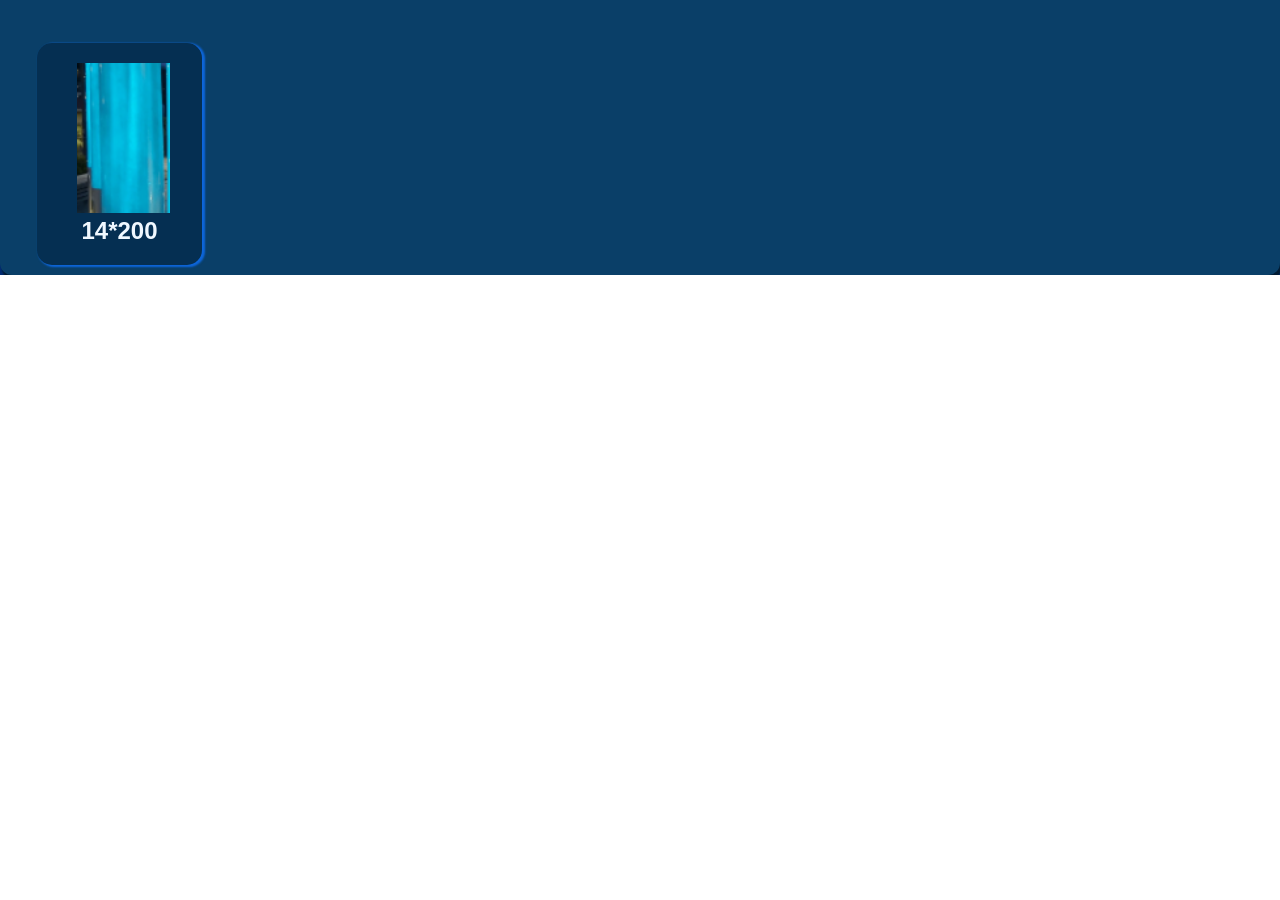
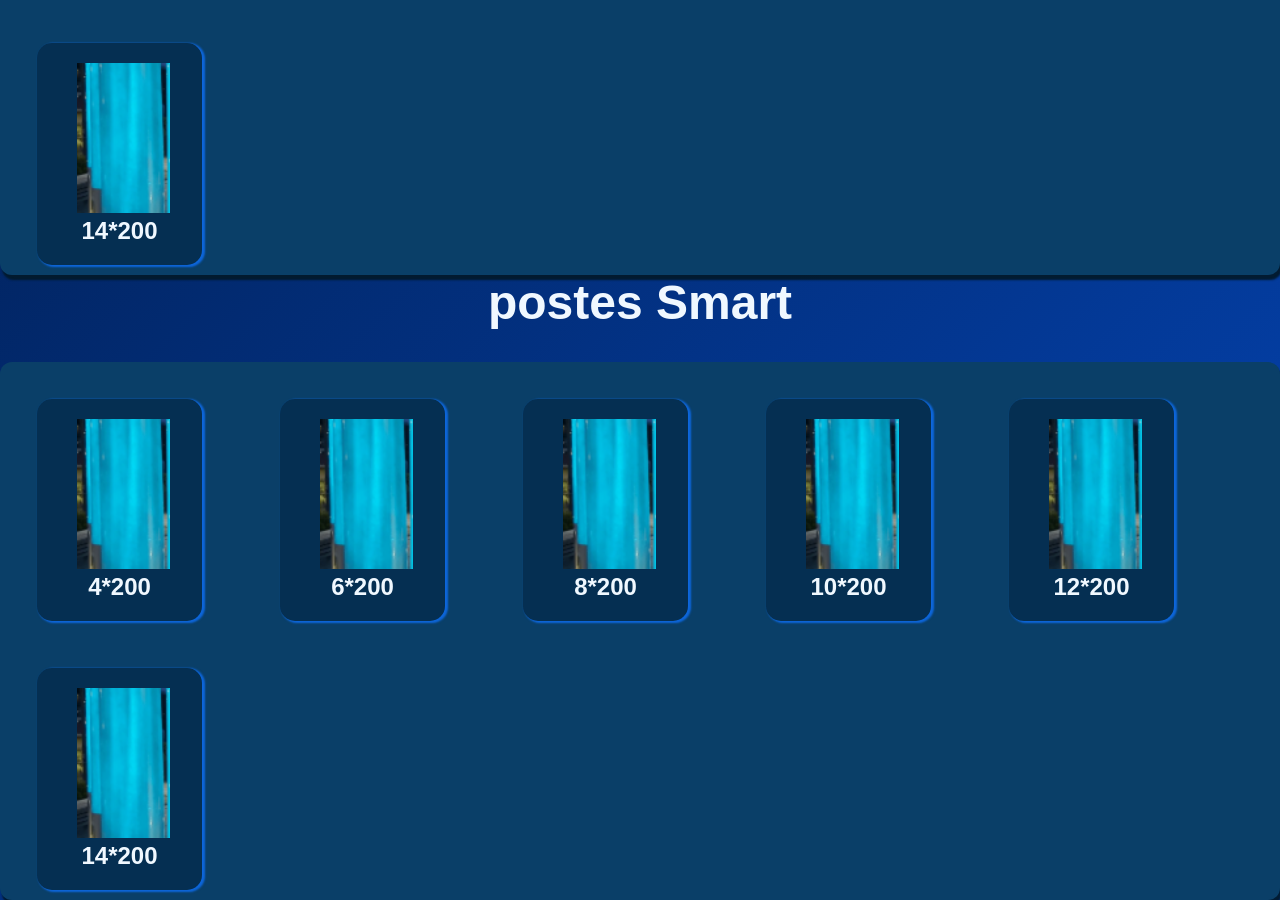
Before and after one commit to LuFeGoRO/proyecto_punto_D, a plain HTML site: page index.html in a window 1280 px wide. Shown: the part 1129-2029 px from the top of the page. Before the commit the page ends 1404 px from the top, so only its background shows below. Drawn offline with Linux system fonts and the light colour scheme; a web font is replaced by a local one.

Commit message:
sali del merge

```diff
--- a/index.html
+++ b/index.html
@@ -73,6 +73,35 @@
 
             </div>
         </div>
+        <div class="subtitle"><h2>postes Smart</h2></div>
+        <div class="container">
+            <div class="box">
+                <img src="Captura3.PNG" alt="poste">
+                <h2>4*200</h2>
+            </div>
+            <div class="box">
+                <img src="Captura3.PNG" alt="poste">
+                <h2>6*200</h2>
+            </div>
+            <div class="box">
+                <img src="Captura3.PNG" alt="poste">
+                <h2>8*200</h2>
+            </div>
+            <div class="box">
+                <img src="Captura3.PNG" alt="poste">
+                <h2>10*200</h2>
+            </div>
+            <div class="box">
+                <img src="Captura3.PNG" alt="poste">
+                <h2>12*200</h2>
+
+            </div>
+            <div class="box">
+                <img src="Captura3.PNG" alt="poste">
+                <h2>14*200</h2>
+
+            </div>
+        </div>
 
 
         </section>
```
